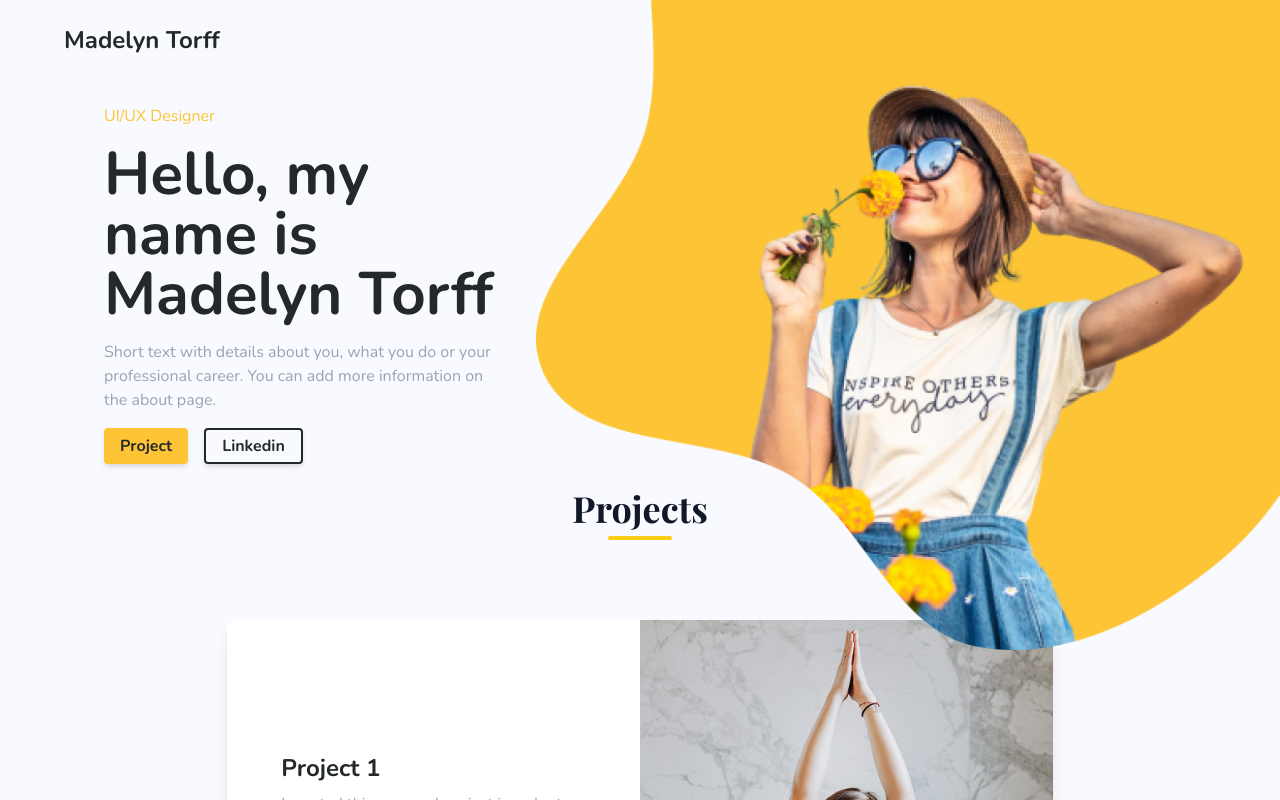
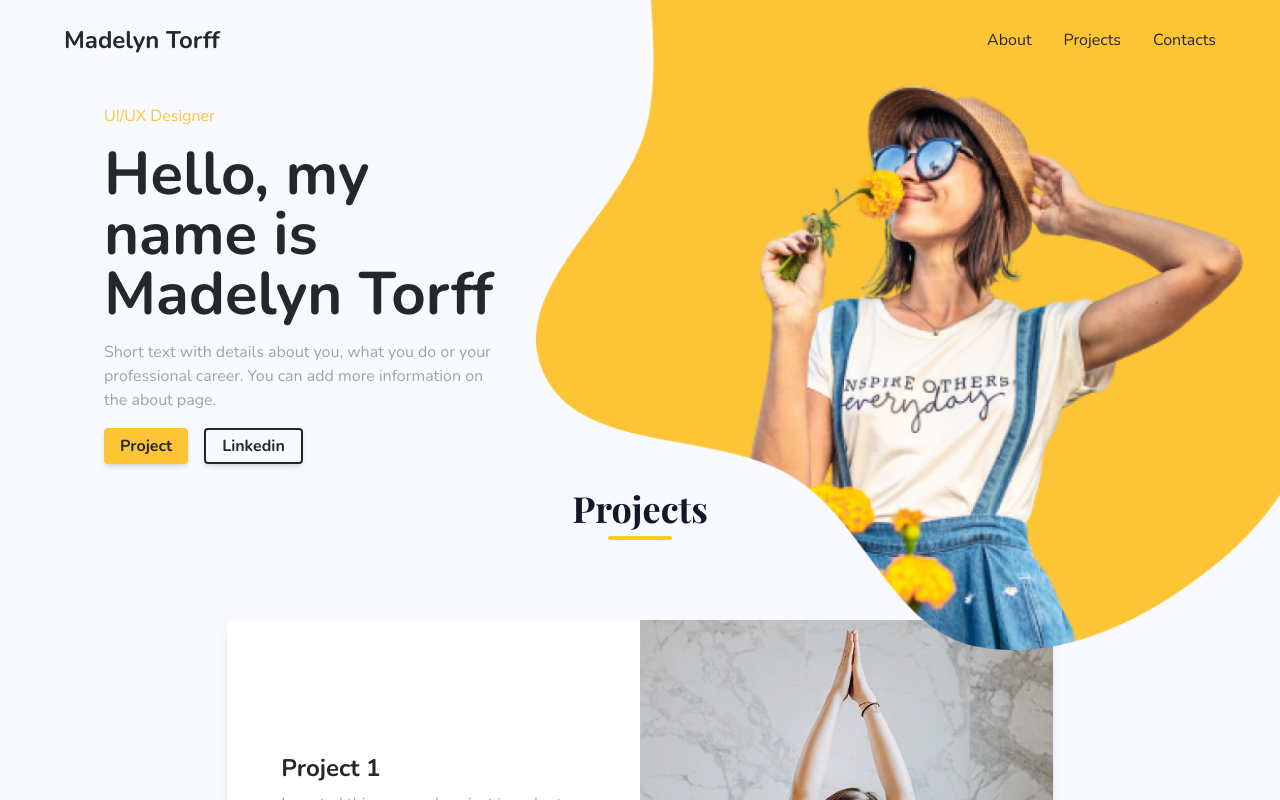
Before and after one commit to Tom-Boudeville/portfolio, a React (Create React App) app in the folder portfolio/: page / in a window 1280 px wide. Shown: the top 800 px of the page. Built offline with nearby package versions, Linux system fonts and the light colour scheme.

Commit message:
change: correction supperposition image and add link route

```diff
--- a/portfolio/src/components/Header.jsx
+++ b/portfolio/src/components/Header.jsx
@@ -1,14 +1,15 @@
 import React from "react";
+import { Link } from "react-router-dom";
 
 export default function Header() {
   return (
-    <header className="z-50 flex w-full h-20 overflow-hidden">
+    <header className="relative z-50 flex w-full h-20 overflow-hidden">
       <div className="flex-1 flex items-center px-8 md:px-16">
         <span className="text-2xl font-bold">Madelyn Torff</span>
       </div>
 
-      <nav className=" flex-1 flex items-center justify-end px-8 md:px-16 space-x-8">
-        <a href="#about">About</a>
+      <nav className="flex-1 flex items-center justify-end px-8 md:px-16 space-x-8">
+        <Link to="/about">About</Link>
         <a href="#projects">Projects</a>
         <a href="#contacts">Contacts</a>
       </nav>
```
